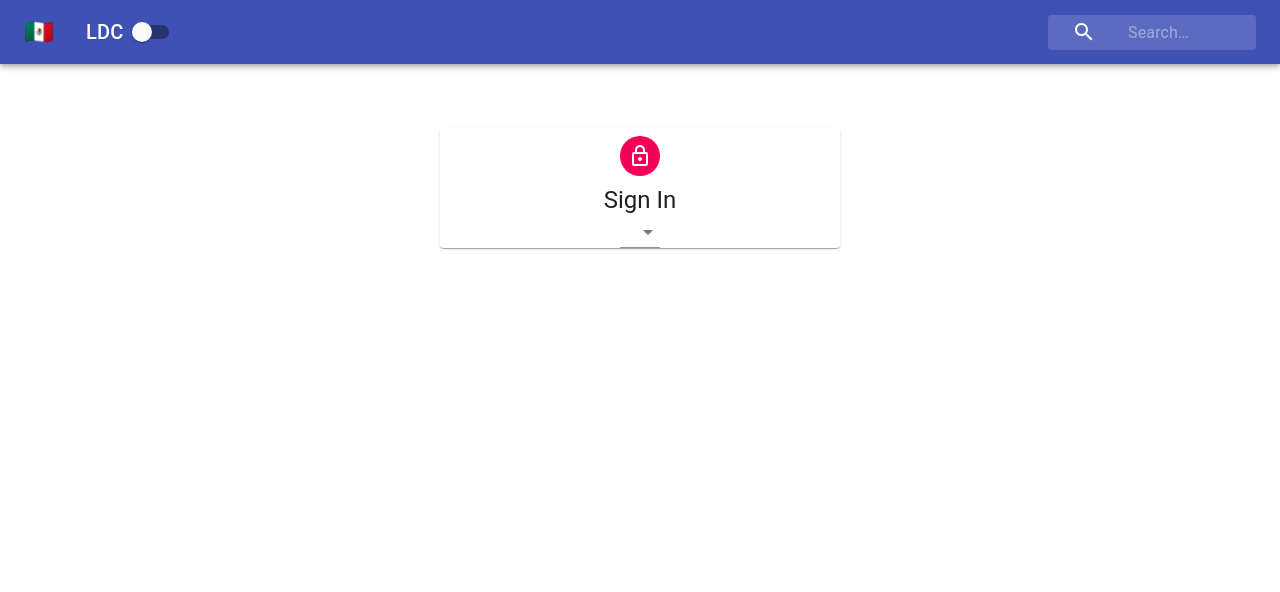
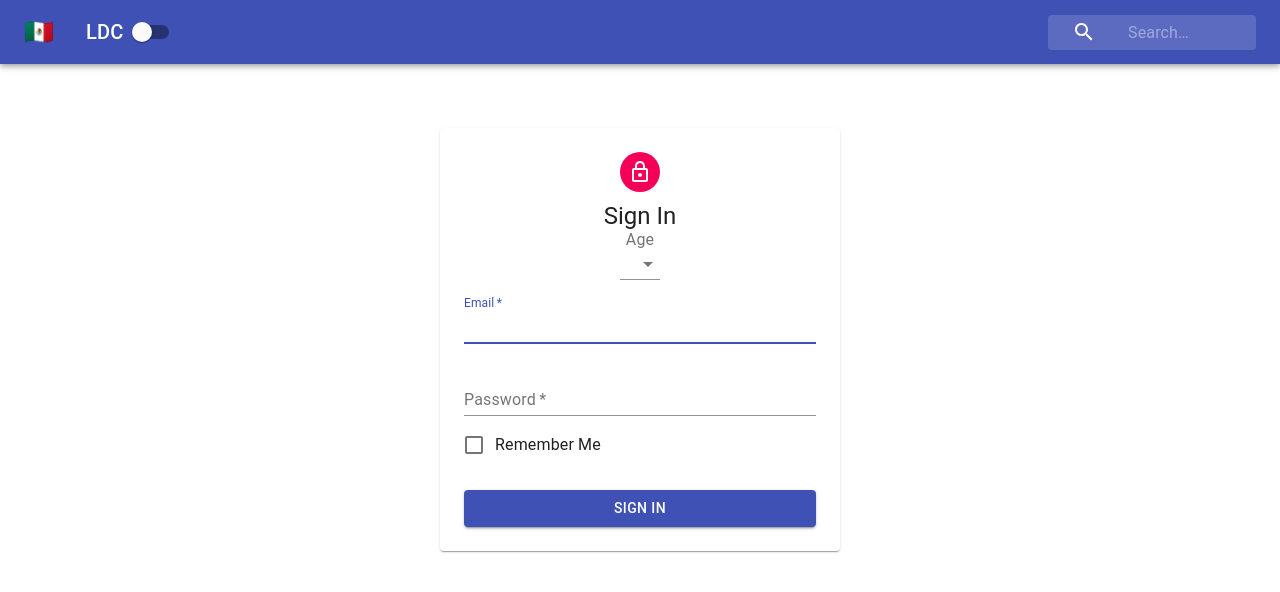
Before and after one commit to JosueJMartinez/login-screen-with-context, a React (Create React App) app: page / in a window 1280 px wide. Shown: the top 592 px of the page. Built offline with nearby package versions, Linux system fonts and the light colour scheme.

Commit message:
updated login

```diff
--- a/src/js/components/LoginForm.jsx
+++ b/src/js/components/LoginForm.jsx
@@ -28,11 +28,31 @@ class LoginForm extends Component {
             <LockOutlinedIcon />
           </Avatar>
           <Typography variant="h5">Sign In</Typography>
-          <Select>
-            <MenuItem>English</MenuItem>
-            <MenuItem>French</MenuItem>
-            <MenuItem>Spanish</MenuItem>
+					<InputLabel id="label">Age</InputLabel>
+          <Select value='english'>
+            <MenuItem value='English'>English</MenuItem>
+            <MenuItem value='French'>French</MenuItem>
+            <MenuItem value='Spanish'>Spanish</MenuItem>
           </Select>
+					<form className={classes.form}>
+						<FormControl margin="normal" required fullWidth>
+							<InputLabel htmlFor='email'>
+								Email
+							</InputLabel>
+							<Input id='email' name='email' autoFocus />
+						</FormControl>
+						<FormControl margin="normal" required fullWidth>
+							<InputLabel htmlFor='password'>
+									Password
+								</InputLabel>
+								<Input id='password' name='password'  />
+						</FormControl>
+						<FormControlLabel control={<Checkbox color="primary" />} label="Remember Me" />
+						<Button variant='contained' type='submit' fullWidth color='primary' className={classes.submit} >
+							Sign In
+						</Button>
+
+					</form>
         </Paper>
       </main>
     );
--- a/src/styles/LoginFormStyles.js
+++ b/src/styles/LoginFormStyles.js
@@ -15,11 +15,19 @@ const styles = theme => ({
     display: "flex",
     flexDirection: "column",
     alignItems: "center",
+		padding:`${theme.spacing.unit*2}px ${theme.spacing.unit*3}px ${theme.spacing.unit*3}px`
   },
   avatar: {
     margin: theme.spacing.unit,
     backgroundColor: theme.palette.secondary.main,
   },
+	form:{
+		width:'100%',
+		marinTop:theme.spacing.unit*3
+	},
+	submit:{
+		marginTop: theme.spacing.unit*3
+	}
 });
 
 export default styles;
```
